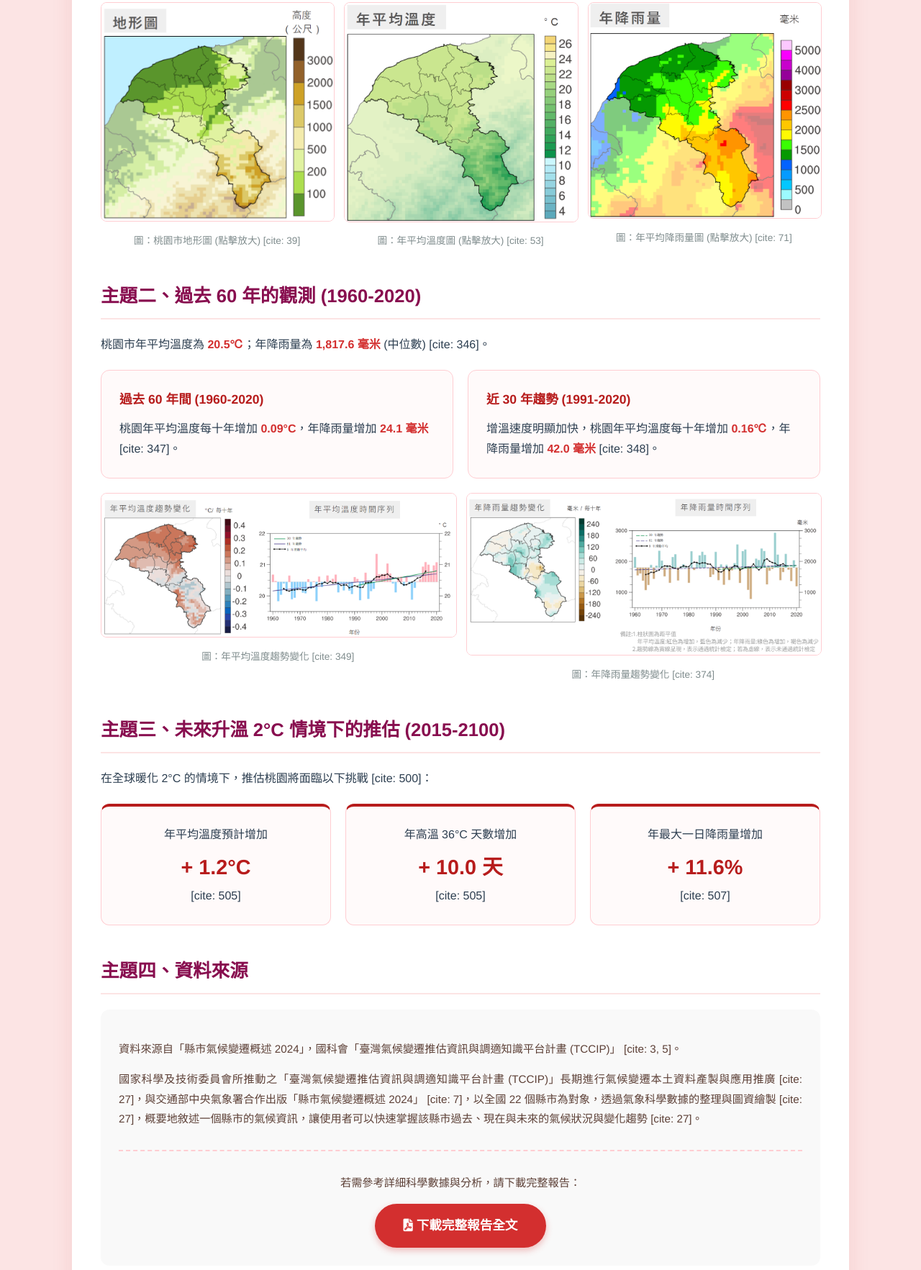
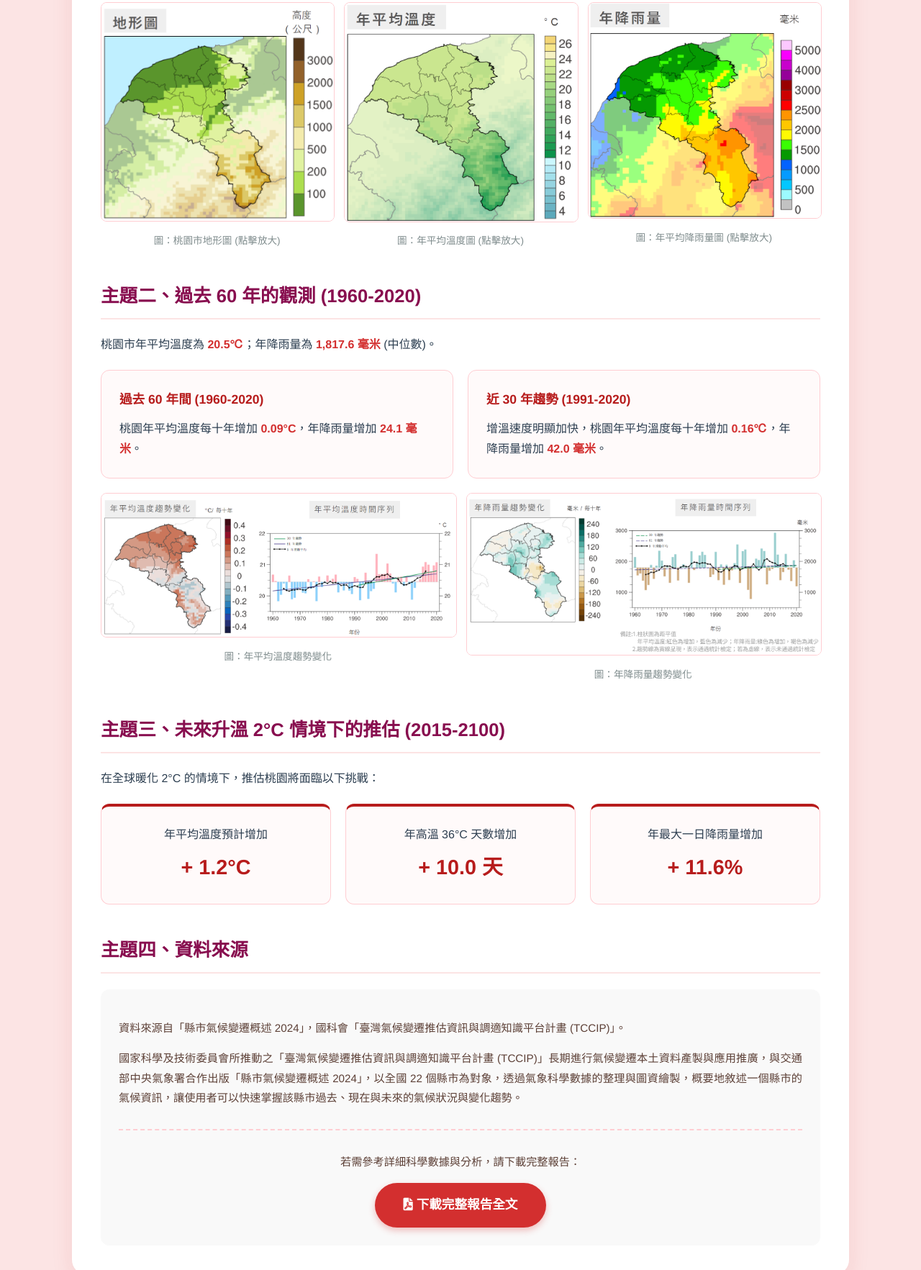
Before and after one commit to Taoyuan-NSTC/climate-intruduction, a plain HTML site: page index.html in a window 1280 px wide. Shown: the part 403-2168 px from the top of the page at 72% size. Drawn offline with Linux system fonts and the light colour scheme.

Commit message:
Update index.html

```diff
--- a/index.html
+++ b/index.html
@@ -79,63 +79,63 @@
 
     <section>
         <h2>主題一、地理位置與氣候特徵</h2>
-        <p>桃園市位於臺灣本島西北部，地形豐富，夏季潮濕悶熱、冬季濕冷，年降雨量約在 1,500 至 2,000 毫米間；山區則在 2,000 至 4,000 毫米，冬季受東北季風影響，陰雨天氣雨日較多，夏季則常有午後對流雷陣雨；因此降雨量以夏季較多，冬季較少，但降雨日數反以冬季略多 [cite: 35, 37]。桃園市整體而言無明顯乾季，但因降水不均，豐枯水期降水量差異較大，特有埤塘文化以保存灌溉用水資源 [cite: 37]。</p>
+        <p>桃園市位於臺灣本島西北部，地形豐富，夏季潮濕悶熱、冬季濕冷，年降雨量約在 1,500 至 2,000 毫米間；山區則在 2,000 至 4,000 毫米，冬季受東北季風影響，陰雨天氣雨日較多，夏季則常有午後對流雷陣雨；因此降雨量以夏季較多，冬季較少，但降雨日數反以冬季略多。桃園市整體而言無明顯乾季，但因降水不均，豐枯水期降水量差異較大，特有埤塘文化以保存灌溉用水資源。</p>
         <div class="image-row">
             <div class="image-box">
                 <img src="topo_map.png" alt="地形圖" onclick="openModal(this)">
-                <div class="caption">圖：桃園市地形圖 (點擊放大) [cite: 39]</div>
+                <div class="caption">圖：桃園市地形圖 (點擊放大)</div>
             </div>
             <div class="image-box">
                 <img src="avg_temp.png" alt="年平均溫度" onclick="openModal(this)">
-                <div class="caption">圖：年平均溫度圖 (點擊放大) [cite: 53]</div>
+                <div class="caption">圖：年平均溫度圖 (點擊放大)</div>
             </div>
             <div class="image-box">
                 <img src="avg_rain.png" alt="年平均降雨量" onclick="openModal(this)">
-                <div class="caption">圖：年平均降雨量圖 (點擊放大) [cite: 71]</div>
+                <div class="caption">圖：年平均降雨量圖 (點擊放大)</div>
             </div>
         </div>
     </section>
 
     <section>
         <h2>主題二、過去 60 年的觀測 (1960-2020)</h2>
-        <p>桃園市年平均溫度為 <span class="highlight">20.5℃</span>；年降雨量為 <span class="highlight">1,817.6 毫米</span> (中位數) [cite: 346]。</p>
+        <p>桃園市年平均溫度為 <span class="highlight">20.5℃</span>；年降雨量為 <span class="highlight">1,817.6 毫米</span> (中位數)。</p>
         <div class="info-grid">
             <div class="info-box info-box-left">
                 <span class="info-box-title">過去 60 年間 (1960-2020)</span>
-                桃園年平均溫度每十年增加 <span class="highlight">0.09°C</span>，年降雨量增加 <span class="highlight">24.1 毫米</span> [cite: 347]。
+                桃園年平均溫度每十年增加 <span class="highlight">0.09°C</span>，年降雨量增加 <span class="highlight">24.1 毫米</span>。
             </div>
             <div class="info-box info-box-left">
                 <span class="info-box-title">近 30 年趨勢 (1991-2020)</span>
-                增溫速度明顯加快，桃園年平均溫度每十年增加 <span class="highlight">0.16℃</span>，年降雨量增加 <span class="highlight">42.0 毫米</span> [cite: 348]。
+                增溫速度明顯加快，桃園年平均溫度每十年增加 <span class="highlight">0.16℃</span>，年降雨量增加 <span class="highlight">42.0 毫米</span>。
             </div>
         </div>
         <div class="image-row">
             <div class="image-box">
                 <img src="temp_trend.png" alt="溫度趨勢" onclick="openModal(this)">
-                <div class="caption">圖：年平均溫度趨勢變化 [cite: 349]</div>
+                <div class="caption">圖：年平均溫度趨勢變化</div>
             </div>
             <div class="image-box">
                 <img src="rain_trend.png" alt="降雨趨勢" onclick="openModal(this)">
-                <div class="caption">圖：年降雨量趨勢變化 [cite: 374]</div>
+                <div class="caption">圖：年降雨量趨勢變化</div>
             </div>
         </div>
     </section>
 
     <section>
         <h2>主題三、未來升溫 2°C 情境下的推估 (2015-2100)</h2>
-        <p>在全球暖化 2°C 的情境下，推估桃園將面臨以下挑戰 [cite: 500]：</p>
+        <p>在全球暖化 2°C 的情境下，推估桃園將面臨以下挑戰：</p>
         <div class="info-grid">
             <div class="info-box future-box">
                 年平均溫度預計增加
-                <span class="future-value">+ 1.2°C</span> [cite: 505]
+                <span class="future-value">+ 1.2°C</span>
             </div>
             <div class="info-box future-box">
                 年高溫 36°C 天數增加
-                <span class="future-value">+ 10.0 天</span> [cite: 505]
+                <span class="future-value">+ 10.0 天</span>
             </div>
             <div class="info-box future-box">
                 年最大一日降雨量增加
-                <span class="future-value">+ 11.6%</span> [cite: 507]
+                <span class="future-value">+ 11.6%</span>
             </div>
         </div>
     </section>
@@ -143,8 +143,8 @@
     <section>
         <h2>主題四、資料來源</h2>
         <div class="source-content">
-            <p>資料來源自「縣市氣候變遷概述 2024」，國科會「臺灣氣候變遷推估資訊與調適知識平台計畫 (TCCIP)」 [cite: 3, 5]。</p>
-            <p>國家科學及技術委員會所推動之「臺灣氣候變遷推估資訊與調適知識平台計畫 (TCCIP)」長期進行氣候變遷本土資料產製與應用推廣 [cite: 27]，與交通部中央氣象署合作出版「縣市氣候變遷概述 2024」 [cite: 7]，以全國 22 個縣市為對象，透過氣象科學數據的整理與圖資繪製 [cite: 27]，概要地敘述一個縣市的氣候資訊，讓使用者可以快速掌握該縣市過去、現在與未來的氣候狀況與變化趨勢 [cite: 27]。</p>
+            <p>資料來源自「縣市氣候變遷概述 2024」，國科會「臺灣氣候變遷推估資訊與調適知識平台計畫 (TCCIP)」。</p>
+            <p>國家科學及技術委員會所推動之「臺灣氣候變遷推估資訊與調適知識平台計畫 (TCCIP)」長期進行氣候變遷本土資料產製與應用推廣，與交通部中央氣象署合作出版「縣市氣候變遷概述 2024」，以全國 22 個縣市為對象，透過氣象科學數據的整理與圖資繪製，概要地敘述一個縣市的氣候資訊，讓使用者可以快速掌握該縣市過去、現在與未來的氣候狀況與變化趨勢。</p>
 
             <div class="download-divider"></div>
 
```
